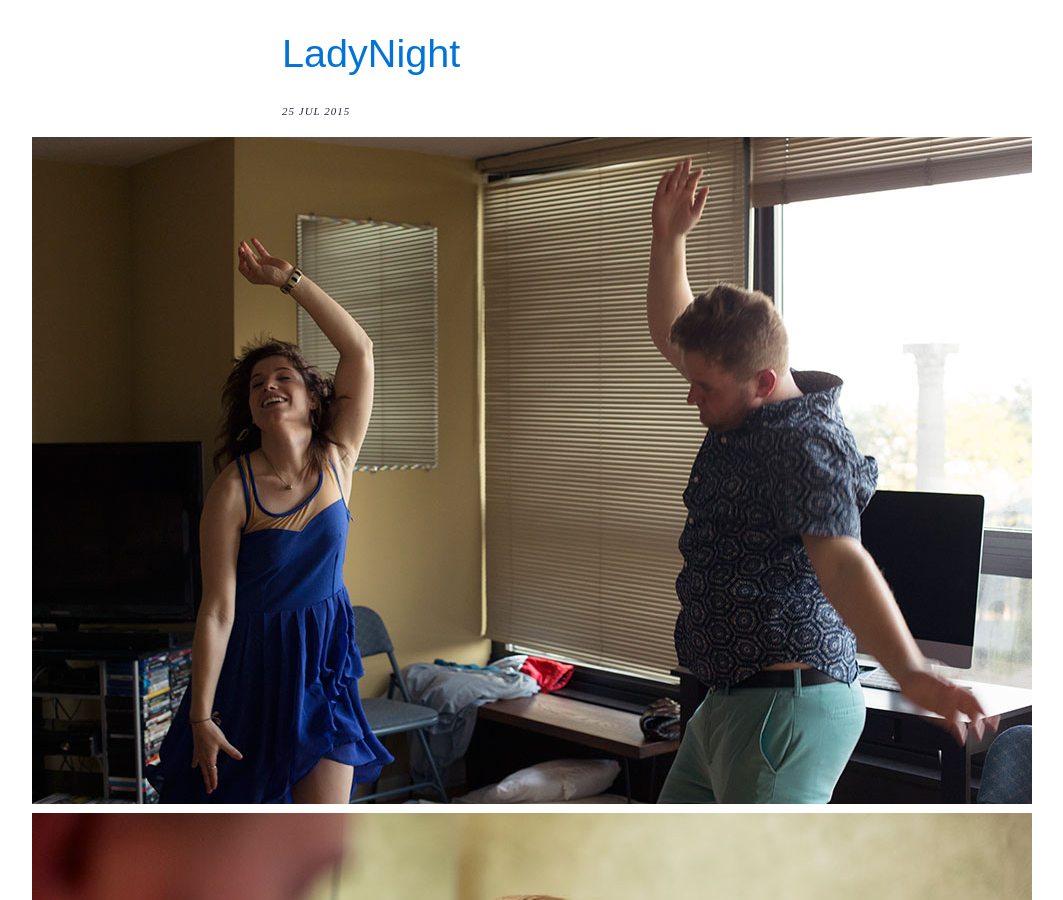
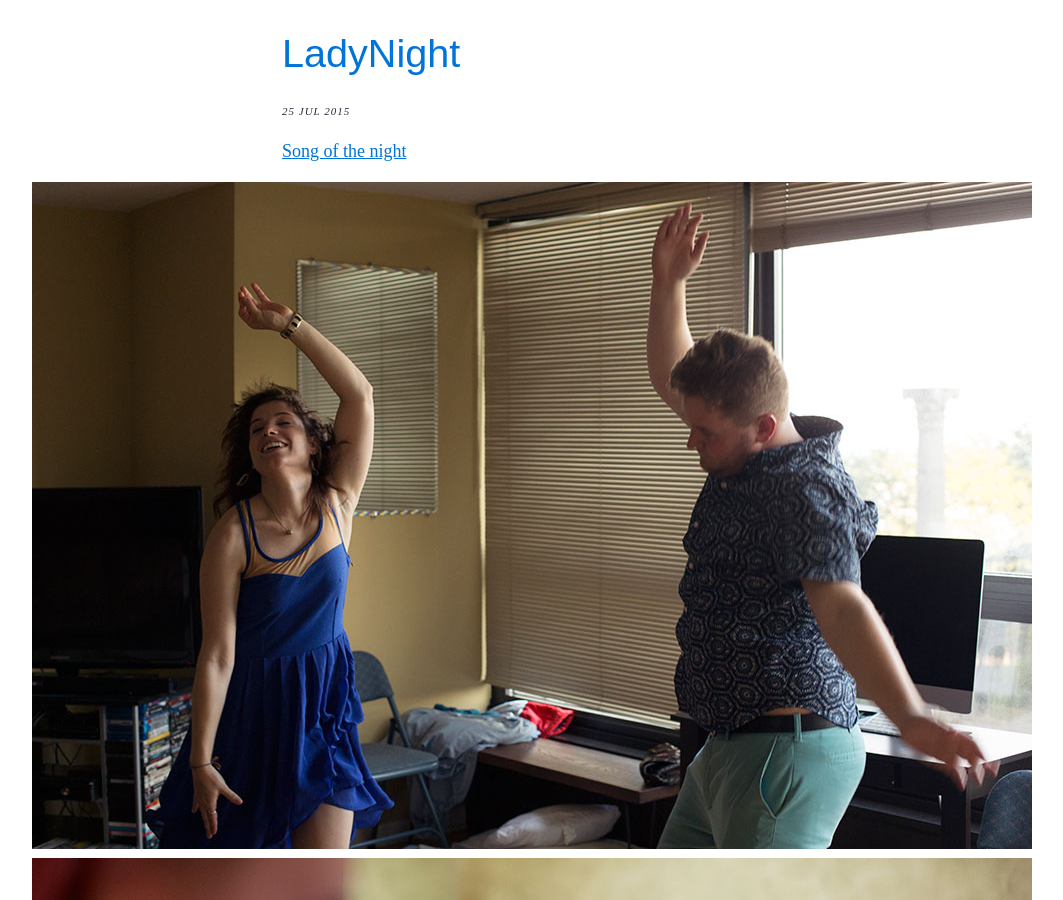
Before and after one commit to joshbeckman/andjosh.github.io, a Jekyll site: the page built from _photos/2015-07-24-ladynight.md, in a window 1280 px wide and 900 px high. Shown: the whole window, without its empty margins (108-1171 px from the left). Built offline with Jekyll 4.4.1, drawn with Linux system fonts in a browser that asks for light colours; Markdown is read by kramdown in place of the engine named in the settings.

Commit message:
song of the night

```diff
--- a/_photos/2015-07-24-ladynight.md
+++ b/_photos/2015-07-24-ladynight.md
@@ -5,6 +5,8 @@ date: 2015-07-25 00:00:00
 sub: Photos
 sub_url: /photos
 ---
+[Song of the night](https://www.youtube.com/watch?v=Z4TwbrihsNw)
+
 ![Lady Night](/images/ladyNight/1.jpg "")
 ![Lady Night](/images/ladyNight/2.jpg "")
 ![Lady Night](/images/ladyNight/3.jpg "")
```
